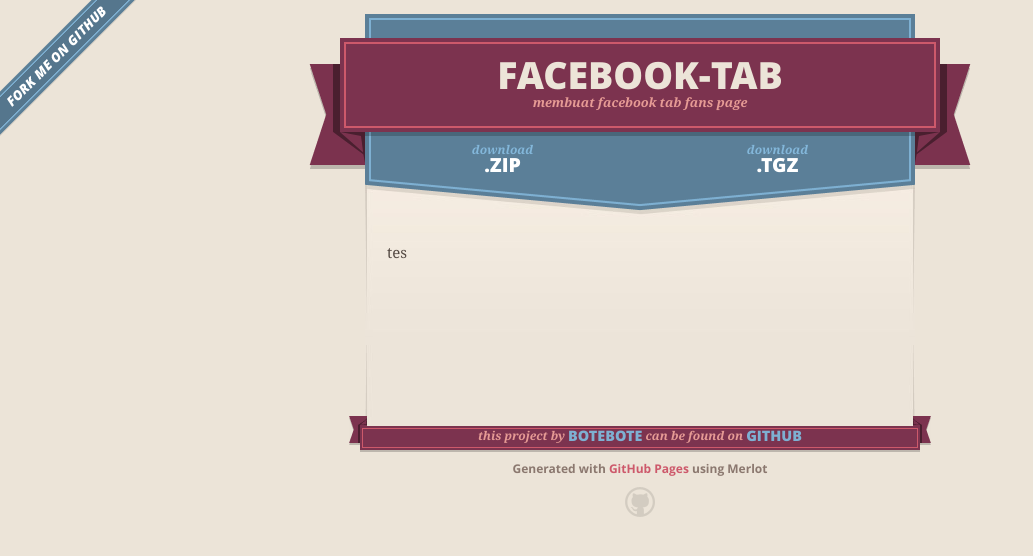
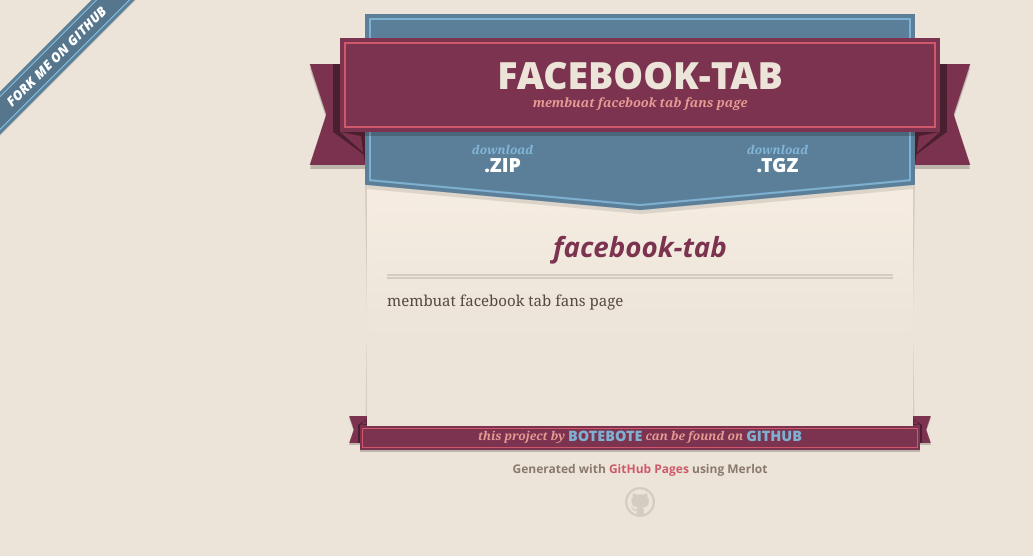
Before and after one commit to botebote/facebook-tab, a plain HTML site: page index.html in a window 1280 px wide. Shown: the whole page, without its empty margins (0-1033 px from the left). Drawn offline with nearby package versions, Linux system fonts and the light colour scheme.

Commit message:
Create gh-pages branch via GitHub

```diff
--- a/index.html
+++ b/index.html
@@ -46,7 +46,10 @@
 
 
       <section id="main_content">
-        <p>tes</p>
+        <h1>
+<a name="facebook-tab" class="anchor" href="#facebook-tab"><span class="octicon octicon-link"></span></a>facebook-tab</h1>
+
+<p>membuat facebook tab fans page</p>
       </section>
 
       <footer>
--- a/params.json
+++ b/params.json
@@ -1 +1 @@
-{"name":"Facebook-tab","tagline":"membuat facebook tab fans page","body":"tes","google":"","note":"Don't delete this file! It's used internally to help with page regeneration."}
+{"name":"Facebook-tab","tagline":"membuat facebook tab fans page","body":"facebook-tab\r\n============\r\n\r\nmembuat facebook tab fans page\r\n","google":"","note":"Don't delete this file! It's used internally to help with page regeneration."}
```
